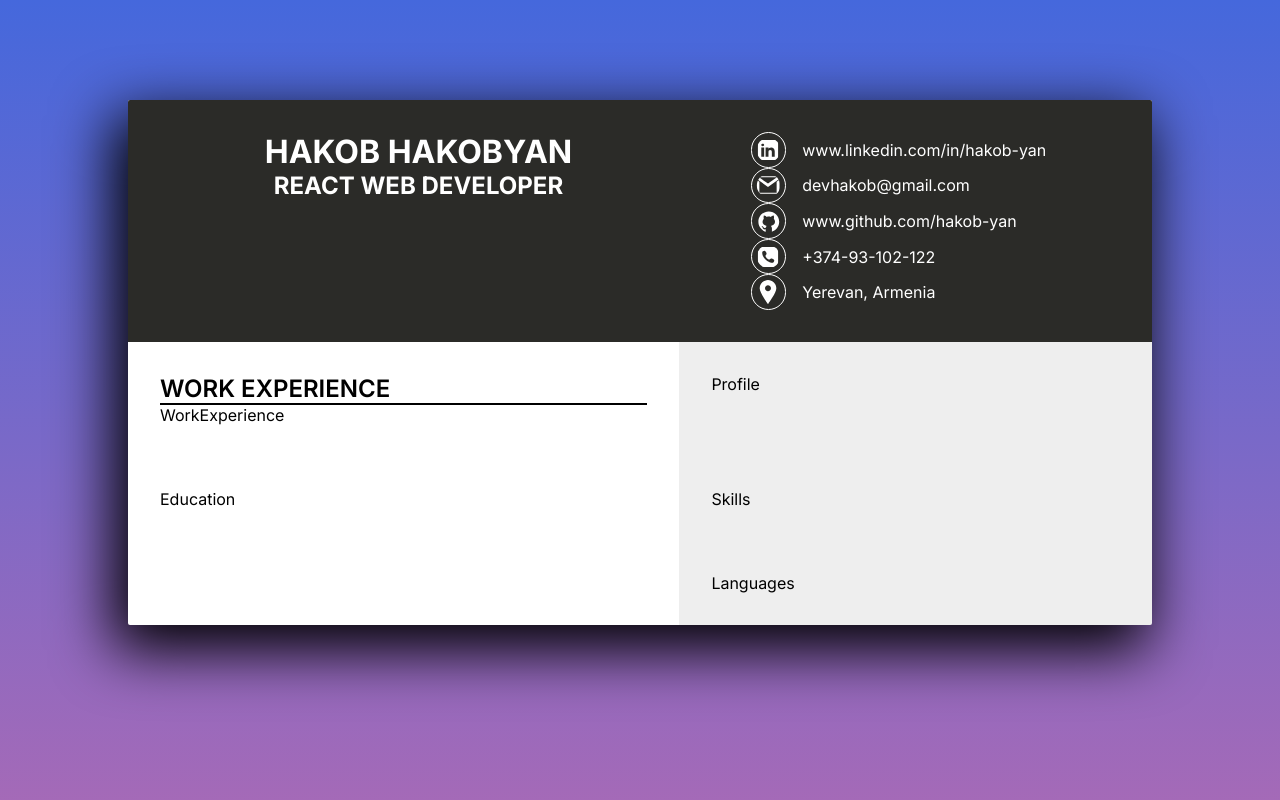
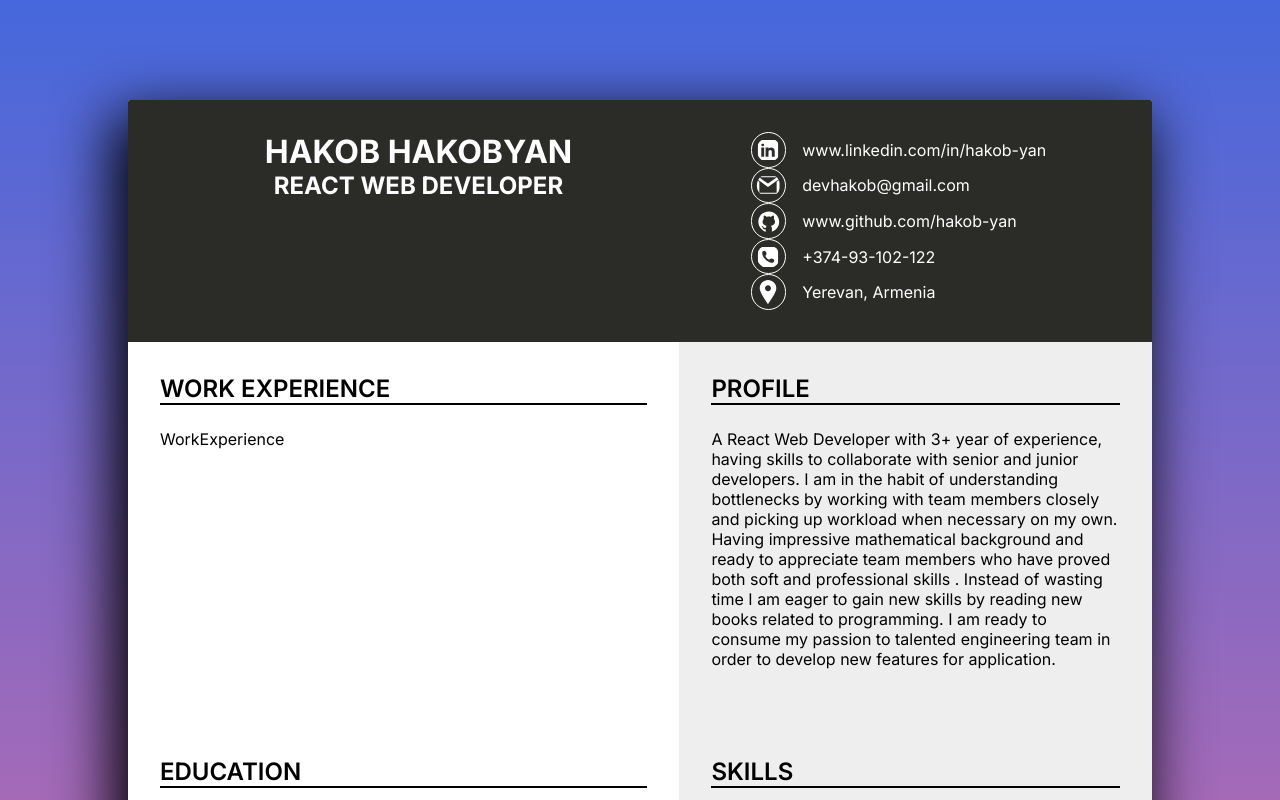
Before and after one commit to hakob-yan/resume-template, a React (Create React App) app: page / in a window 1280 px wide. Shown: the top 800 px of the page. Built offline with nearby package versions, Linux system fonts and the light colour scheme.

Commit message:
indententions are ready

```diff
--- a/src/App.scss
+++ b/src/App.scss
@@ -7,4 +7,7 @@
   box-shadow: -10px 20px 60px 5px;
   border-radius: 2px;
   overflow: hidden;
+  .topic{
+    margin :1.5rem 0
+  }
 }
--- a/src/components/Education/index.js
+++ b/src/components/Education/index.js
@@ -1,10 +1,13 @@
-import React from 'react'
-import "./styles.scss"
+import React from "react";
+import "./styles.scss";
 
 function Education() {
   return (
-    <div className='Education section'>Education</div>
-  )
+    <div className="Education section">
+      <p className="section-title">Education</p>
+      <div className="topic">Education</div>
+    </div>
+  );
 }
 
-export default Education
+export default Education;
--- a/src/components/Languages/index.js
+++ b/src/components/Languages/index.js
@@ -1,11 +1,14 @@
-import React from 'react'
-import "./styles.scss"
-
+import React from "react";
+import "./styles.scss";
 
 function Languages() {
   return (
-    <div className='Languages section right-side'>Languages</div>
-  )
+    <div className="Languages section right-side">
+      <p className="section-title">Languages</p>
+      <div className="topic">Languages</div>
+
+    </div>
+  );
 }
 
-export default Languages
+export default Languages;
--- a/src/components/Profile/index.js
+++ b/src/components/Profile/index.js
@@ -1,11 +1,25 @@
-import React from 'react'
-import "./styles.scss"
-
+import React from "react";
+import "./styles.scss";
 
 function Profile() {
   return (
-    <div className='Profile section right-side'>Profile</div>
-  )
+    <div className="Profile section right-side">
+      <p className="section-title">Profile</p>
+      <div className="topic">
+        <p className="summary">
+          A React Web Developer with 3+ year of experience, having skills to
+          collaborate with senior and junior developers. I am in the habit of
+          understanding bottlenecks by working with team members closely and
+          picking up workload when necessary on my own. Having impressive
+          mathematical background and ready to appreciate team members who have
+          proved both soft and professional skills . Instead of wasting time I
+          am eager to gain new skills by reading new books related to
+          programming. I am ready to consume my passion to talented engineering
+          team in order to develop new features for application.
+        </p>
+      </div>
+    </div>
+  );
 }
 
-export default Profile
+export default Profile;
--- a/src/components/Skills/index.js
+++ b/src/components/Skills/index.js
@@ -1,11 +1,13 @@
-import React from 'react'
-import "./styles.scss"
-
+import React from "react";
+import "./styles.scss";
 
 function Skills() {
   return (
-    <div className='Skills section right-side'> Skills</div>
-  )
+    <div className="Skills section right-side">
+      <p className="section-title">Skills</p>
+      <div className="topic">Skills</div>
+    </div>
+  );
 }
 
-export default Skills
+export default Skills;
--- a/src/components/WorkExperience/index.js
+++ b/src/components/WorkExperience/index.js
@@ -5,7 +5,7 @@ function WorkExperience() {
   return (
     <div className="WorkExperience section">
       <p className="section-title">Work Experience</p>
-      WorkExperience
+      <div className="topic">WorkExperience</div>
     </div>
   );
 }
```
